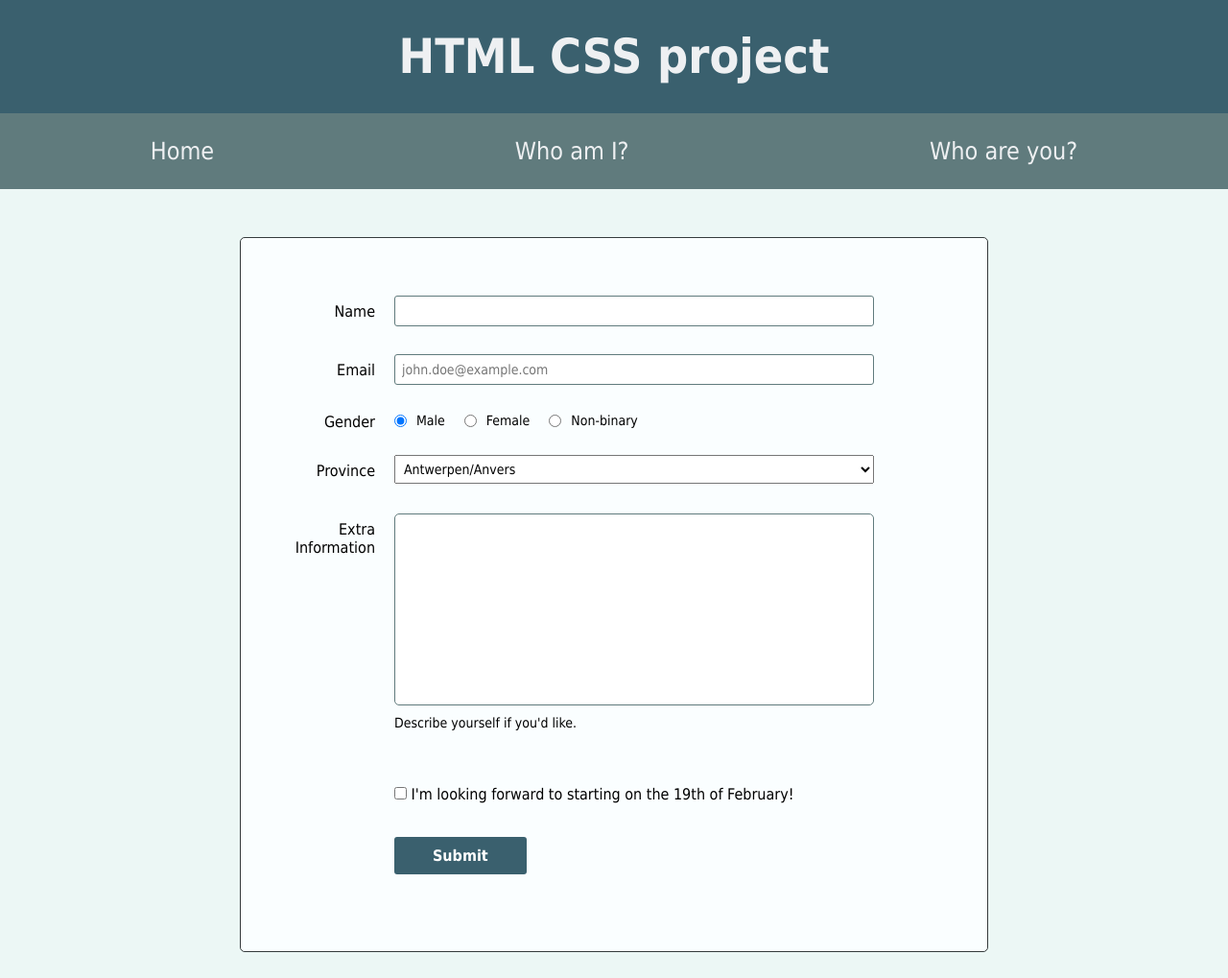
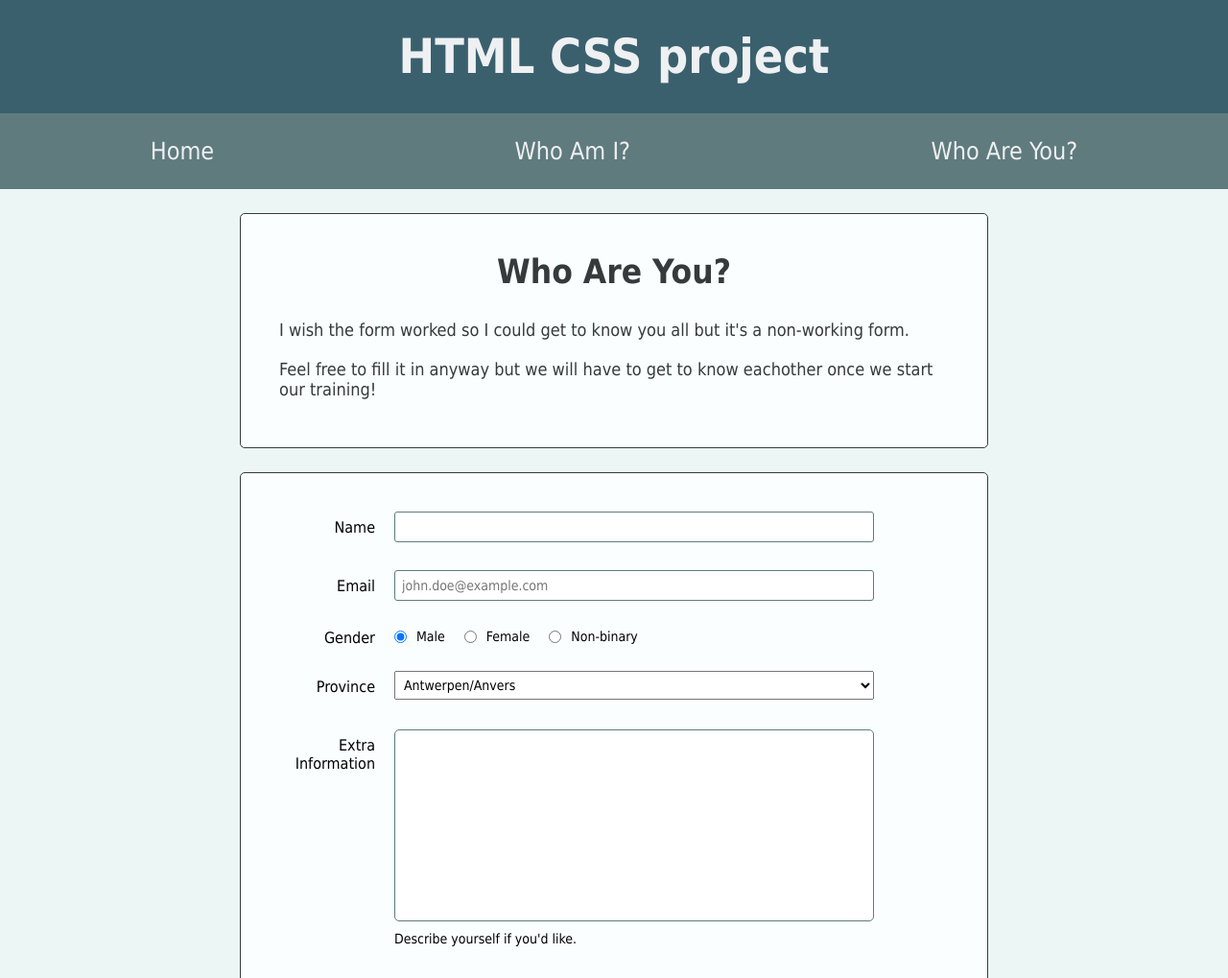
Before and after one commit to Fosnine/html-css-project, a plain HTML site: page whoareyou.html in a window 1280 px wide. Shown: the top 1019 px of the page at 96% size. Drawn offline with Linux system fonts and the light colour scheme.

Commit message:
added an intro to the form and changed text in the nav

```diff
--- a/styles.css
+++ b/styles.css
@@ -94,10 +94,11 @@ nav li {
 }
 
 article,
-form {
+form,
+.form-intro {
     background-color: #FAFEFF;
-    padding: 60px 40px;
-    margin: 50px 60px;
+    padding: 40px 40px;
+    margin: 25px 60px;
     border: 1px solid #353B3C;
     border-radius: 5px;
     display: flex;
--- a/whoareyou.html
+++ b/whoareyou.html
@@ -13,12 +13,17 @@
                 <nav>
                     <ul>
                         <li><a href="index.html">Home</a></li>
-                        <li><a href="whoami.html">Who am I?</a></li>
-                        <li><a href="whoareyou.html">Who are you?</a></li>
+                        <li><a href="whoami.html">Who Am I?</a></li>
+                        <li><a href="whoareyou.html">Who Are You?</a></li>
                     </ul>
                 </nav>
             </header>
             <div class="content">
+                <div class="form-intro">
+                    <h2>Who Are You?</h2>
+                    <p>I wish the form worked so I could get to know you all but it's a non-working form.</p>
+                    <p>Feel free to fill it in anyway but we will have to get to know eachother once we start our training!</p>
+                </div>
                 <form action="" method="get" class="who-are-you">
                     <div class="form-row">
                         <label for="full-name">Name</label>
```
Also changed, not shown: index.html (+2 -2 lines), whoami.html (+2 -2 lines).
